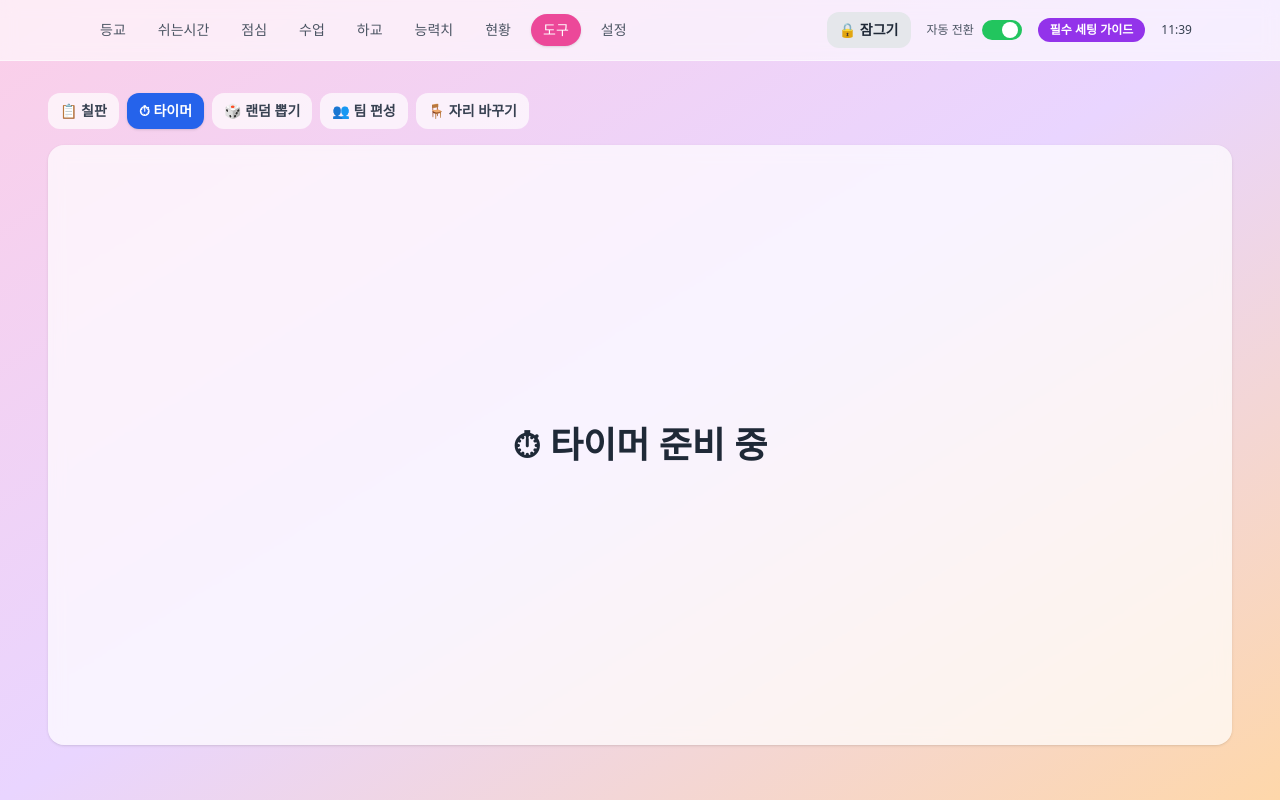
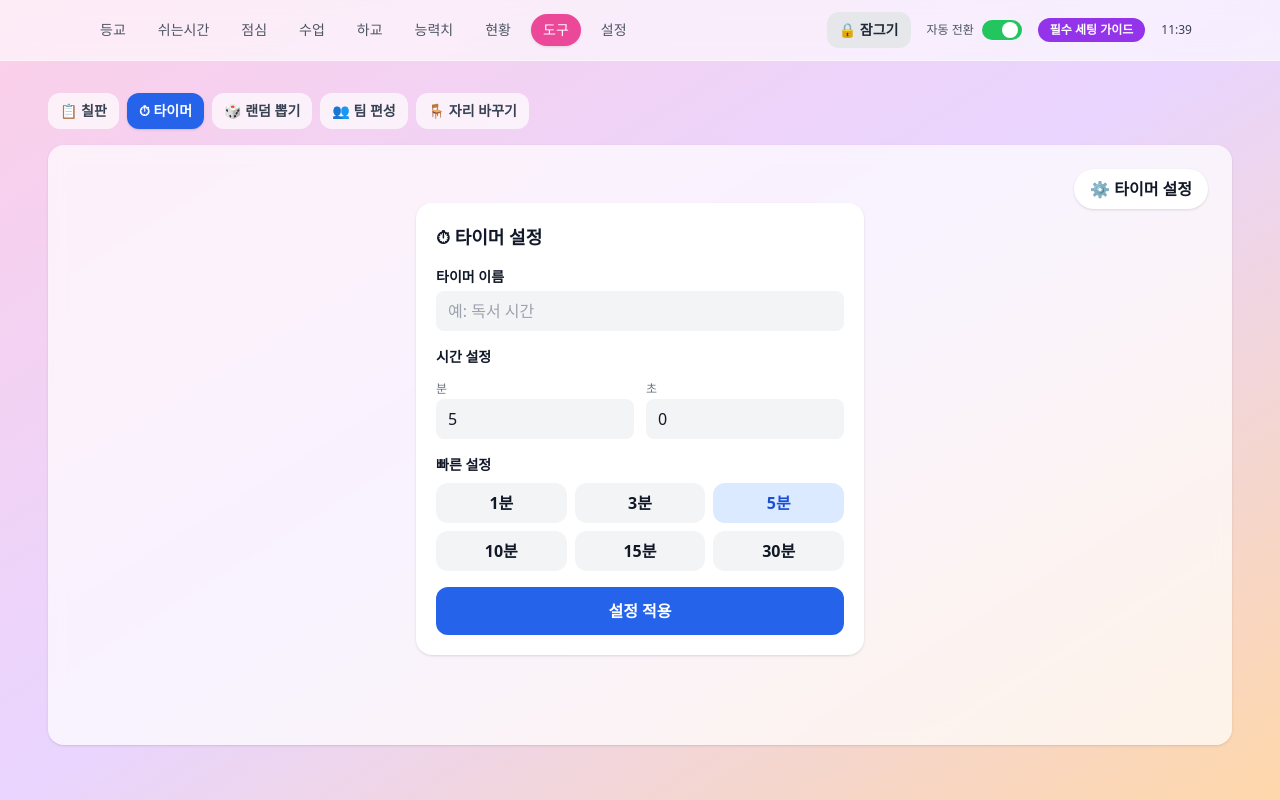
Before and after one commit to teacheryofromkorea/project2, a React (Vite) app: page /tools in a window 1280 px wide. Both pictures are taken after a click on the button "⏱ 타이머". Built offline with nearby package versions, Linux system fonts and the light colour scheme; no server answers; the database is empty.

Commit message:
도구탭 안에 세부탭 위치 로컬스토리지 저장 + 타이머 구현

```diff
--- a/src/components/Tools/ClassTimer.jsx
+++ b/src/components/Tools/ClassTimer.jsx
@@ -1,9 +1,210 @@
+import { useEffect, useRef, useState } from "react";
+
 export default function ClassTimer() {
+  // 총 시간(초)
+  const [totalSeconds, setTotalSeconds] = useState(300); // 기본 5분
+  const [remaining, setRemaining] = useState(300);
+  const [isRunning, setIsRunning] = useState(false);
+
+  const [timerName, setTimerName] = useState("");
+  const [inputMin, setInputMin] = useState(5);
+  const [inputSec, setInputSec] = useState(0);
+
+  const [showSettings, setShowSettings] = useState(true);
+
+  const intervalRef = useRef(null);
+
+  // mm:ss 포맷
+  const formatTime = (sec) => {
+    const m = Math.floor(sec / 60)
+      .toString()
+      .padStart(2, "0");
+    const s = (sec % 60).toString().padStart(2, "0");
+    return `${m}:${s}`;
+  };
+
+  // 타이머 구동
+  useEffect(() => {
+    if (!isRunning) return;
+
+    intervalRef.current = setInterval(() => {
+      setRemaining((prev) => {
+        if (prev <= 1) {
+          clearInterval(intervalRef.current);
+          intervalRef.current = null;
+          setIsRunning(false);
+          return 0;
+        }
+        return prev - 1;
+      });
+    }, 1000);
+
+    return () => {
+      if (intervalRef.current) {
+        clearInterval(intervalRef.current);
+        intervalRef.current = null;
+      }
+    };
+  }, [isRunning]);
+
+  // 컨트롤
+  const handleStartPause = () => {
+    if (remaining <= 0) return;
+    setIsRunning((v) => !v);
+  };
+
+  const handleReset = () => {
+    setIsRunning(false);
+    setRemaining(totalSeconds);
+  };
+
+  // 프리셋
+  const presets = [1, 3, 5, 10, 15, 30];
+
+  const applyPreset = (min) => {
+    const sec = min * 60;
+    setIsRunning(false);
+    setInputMin(min);
+    setInputSec(0);
+    setTotalSeconds(sec);
+    setRemaining(sec);
+  };
+
+  const applyCustomTime = () => {
+    const min = Math.max(0, Number(inputMin) || 0);
+    const sec = Math.min(59, Math.max(0, Number(inputSec) || 0));
+    const total = min * 60 + sec;
+
+    if (total <= 0) return;
+
+    setIsRunning(false);
+    setTotalSeconds(total);
+    setRemaining(total);
+
+    setShowSettings(false); // ← 설정 적용 후 자동 닫기
+  };
+
+  const isEnding = remaining <= 10 && remaining > 0;
+
   return (
-    <div className="w-full h-[75vh] flex items-center justify-center rounded-2xl bg-white/70 backdrop-blur shadow">
-      <div className="text-4xl font-bold text-gray-800">
-        ⏱ 타이머 준비 중
-      </div>
+    <div className="w-full h-[75vh] flex flex-col items-center justify-center gap-8 rounded-2xl bg-white/70 backdrop-blur shadow relative">
+      <button
+        onClick={() => setShowSettings((v) => !v)}
+        className="absolute top-6 right-6 px-4 py-2 rounded-full bg-white shadow font-semibold"
+      >
+        ⚙️ 타이머 설정
+      </button>
+
+      {showSettings && (
+        <div className="w-full max-w-md mb-8 bg-white rounded-2xl p-5 shadow">
+          <div className="font-bold text-lg mb-4 flex items-center gap-2">
+            ⏱ 타이머 설정
+          </div>
+
+          {/* 타이머 이름 */}
+          <div className="mb-4">
+            <label className="block text-sm font-semibold mb-1">타이머 이름</label>
+            <input
+              type="text"
+              placeholder="예: 독서 시간"
+              value={timerName}
+              onChange={(e) => setTimerName(e.target.value)}
+              className="w-full px-3 py-2 rounded-lg bg-gray-100 outline-none"
+            />
+          </div>
+
+          {/* 시간 설정 */}
+          <div className="mb-4">
+            <label className="block text-sm font-semibold mb-2">시간 설정</label>
+            <div className="flex gap-3">
+              <div className="flex-1">
+                <span className="text-xs text-gray-500">분</span>
+                <input
+                  type="number"
+                  min={0}
+                  value={inputMin}
+                  onChange={(e) => setInputMin(e.target.value)}
+                  className="w-full px-3 py-2 rounded-lg bg-gray-100 outline-none"
+                />
+              </div>
+              <div className="flex-1">
+                <span className="text-xs text-gray-500">초</span>
+                <input
+                  type="number"
+                  min={0}
+                  max={59}
+                  value={inputSec}
+                  onChange={(e) => setInputSec(e.target.value)}
+                  className="w-full px-3 py-2 rounded-lg bg-gray-100 outline-none"
+                />
+              </div>
+            </div>
+          </div>
+
+          {/* 빠른 설정 */}
+          <div className="mb-4">
+            <div className="text-sm font-semibold mb-2">빠른 설정</div>
+            <div className="grid grid-cols-3 gap-2">
+              {presets.map((m) => (
+                <button
+                  key={m}
+                  onClick={() => applyPreset(m)}
+                  className={`py-2 rounded-xl font-semibold ${
+                    inputMin === m && inputSec === 0
+                      ? "bg-blue-100 text-blue-700"
+                      : "bg-gray-100 hover:bg-gray-200"
+                  }`}
+                >
+                  {m}분
+                </button>
+              ))}
+            </div>
+          </div>
+
+          <button
+            onClick={applyCustomTime}
+            className="w-full py-3 rounded-xl bg-blue-600 text-white font-bold"
+          >
+            설정 적용
+          </button>
+        </div>
+      )}
+
+      {!showSettings && timerName && (
+        <div className="text-xl font-bold text-gray-700 mb-2">
+          {timerName}
+        </div>
+      )}
+
+      {/* 시간 표시 */}
+      {!showSettings && (
+        <div
+          className={`font-extrabold tracking-widest ${
+            isEnding ? "text-red-600 animate-pulse" : "text-gray-900"
+          }`}
+          style={{ fontSize: "13rem" }}
+        >
+          {formatTime(remaining)}
+        </div>
+      )}
+
+      {/* 컨트롤 */}
+      {!showSettings && (
+        <div className="flex gap-4">
+          <button
+            onClick={handleStartPause}
+            className="px-6 py-3 rounded-2xl bg-blue-600 text-white text-lg font-bold shadow hover:bg-blue-700"
+          >
+            {isRunning ? "일시정지" : "시작"}
+          </button>
+          <button
+            onClick={handleReset}
+            className="px-6 py-3 rounded-2xl bg-gray-300 text-gray-800 text-lg font-bold shadow hover:bg-gray-400"
+          >
+            리셋
+          </button>
+        </div>
+      )}
     </div>
   );
 }
--- a/src/components/Tools/ToolsPage.jsx
+++ b/src/components/Tools/ToolsPage.jsx
@@ -1,5 +1,7 @@
 import { useEffect, useState } from "react";
 import { useLock } from "../../context/LockContext";
+
+const TOOL_TAB_STORAGE_KEY = "tools_active_tab_v1";
 
 import Blackboard from "./BlackBoard";
 import ClassTimer from "./ClassTimer";
@@ -47,7 +49,9 @@ function Panel({ title, subtitle, children }) {
 
 function ToolsPage() {
   const { locked } = useLock();
-  const [activeTool, setActiveTool] = useState("blackboard");
+  const [activeTool, setActiveTool] = useState(() => {
+    return localStorage.getItem(TOOL_TAB_STORAGE_KEY) || "blackboard";
+  });
 
   // ESC 누르면 칠판 탭으로 돌아오게(실수 방지용, 가벼운 UX)
   useEffect(() => {
@@ -57,6 +61,10 @@ function ToolsPage() {
     window.addEventListener("keydown", onKeyDown);
     return () => window.removeEventListener("keydown", onKeyDown);
   }, []);
+
+  useEffect(() => {
+    localStorage.setItem(TOOL_TAB_STORAGE_KEY, activeTool);
+  }, [activeTool]);
 
   return (
     <div className="w-full h-full p-4">
```
